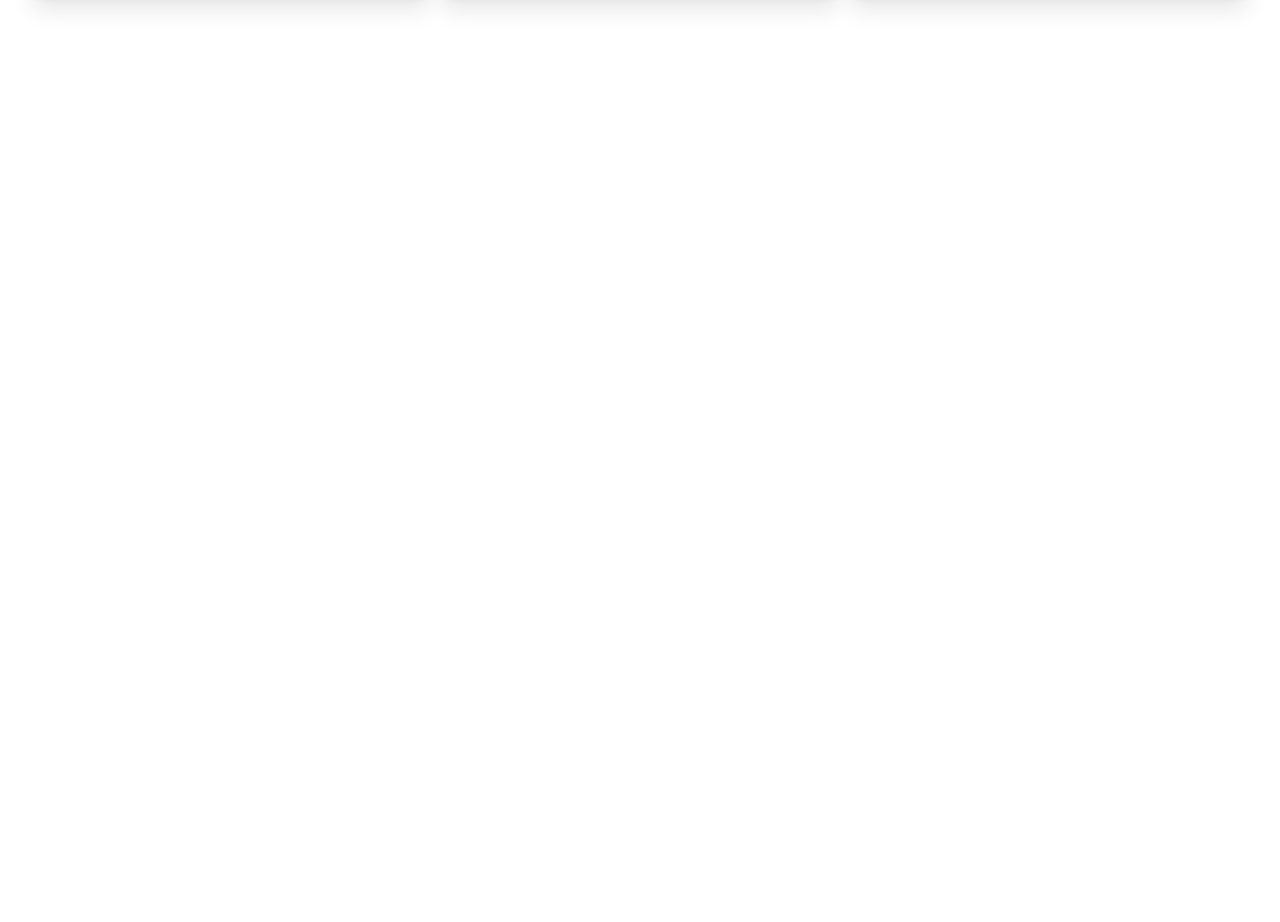
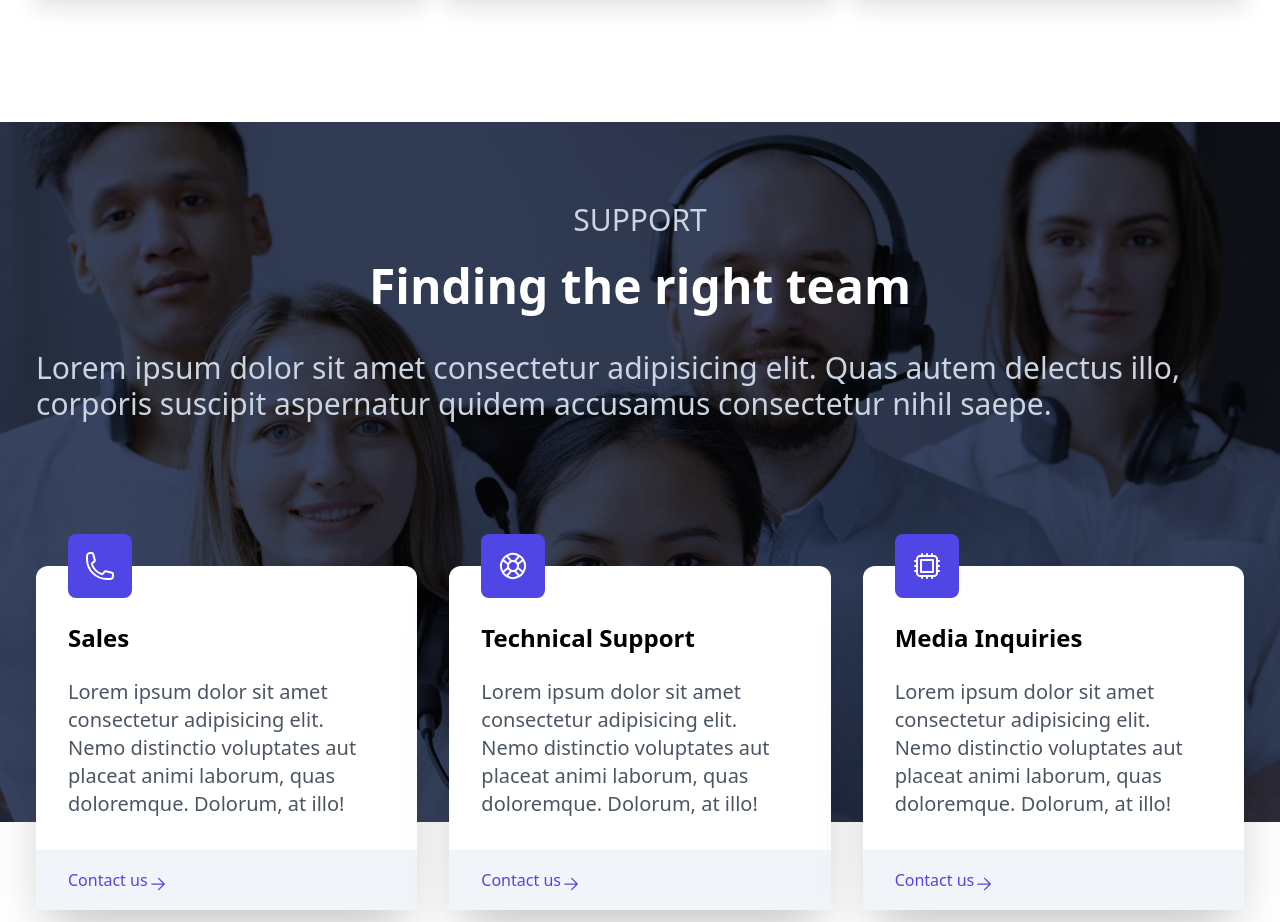
Before and after one commit to bihanviranga/tailwinds-business-site, a React (Create React App) app: page / in a window 1280 px wide. Shown: the part 1260-2182 px from the top of the page. Before the commit the page ends 1382 px from the top, so only its background shows below. Built offline with nearby package versions, Linux system fonts and the light colour scheme.

Commit message:
Implement support section

```diff
--- a/src/App.js
+++ b/src/App.js
@@ -1,6 +1,7 @@
 import Navbar from './components/Navbar';
 import Hero from './components/Hero';
 import About from './components/About';
+import Support from './components/Support';
 
 function App() {
   return (
@@ -8,6 +9,7 @@
       <Navbar />
       <Hero />
       <About />
+      <Support />
     </>
   );
 }
--- a/src/components/Navbar.jsx
+++ b/src/components/Navbar.jsx
@@ -31,7 +31,7 @@
           <button className='px-8 py-3'>Sign Up</button>
         </div>
 
-        <div className='md:hidden' onClick={handleMenuButtonClick}>
+        <div className='md:hidden mr-4' onClick={handleMenuButtonClick}>
           {navMenuVisible
             ? <XMarkIcon className='w-8' />
             : <Bars3Icon className='w-8' />
--- /dev/null
+++ b/src/components/Support.jsx
@@ -0,0 +1,96 @@
+import { PhoneIcon, ArrowSmallRightIcon, CpuChipIcon, LifebuoyIcon } from '@heroicons/react/24/outline';
+
+import supportImg from '../assets/support.jpg';
+
+function Support() {
+  return (
+    <div className="w-full h-screen mt-24">
+      <div className="w-full h-[700px] bg-gray-900/90 absolute">
+        <img
+          className="w-full h-full object-cover mix-blend-overlay"
+          src={supportImg}
+          alt="support"
+        />
+      </div>
+
+      <div className="max-w-[1240px] mx-auto text-white relative">
+        <div className="px-4 py-12">
+          <h2 className="pt-8 text-slate-300 uppercase text-center text-3xl">
+            Support
+          </h2>
+          <h3 className="text-5xl font-bold py-6 text-center">
+            Finding the right team
+          </h3>
+          <p className="py-4 text-3xl text-slate-300">
+            Lorem ipsum dolor sit amet consectetur adipisicing elit.
+            Quas autem delectus illo, corporis suscipit aspernatur quidem
+            accusamus consectetur nihil saepe.
+          </p>
+        </div>
+
+        <div className="grid grid-cols-1 lg:grid-cols-3 relative gap-x-8 gap-y-16 px-4
+          pt-12 sm:pt-20 text-black"
+        >
+          <div className="bg-white rounded-xl shadow-2xl">
+            <div className="p-8">
+              <PhoneIcon className="w-16 p-4 bg-indigo-600 text-white rounded-lg mt-[-4rem]"/>
+              <h3 className="font-bold text-2xl my-6">
+                Sales
+              </h3>
+              <p className="text-gray-600 text-xl">
+                Lorem ipsum dolor sit amet consectetur adipisicing elit.
+                Nemo distinctio voluptates aut placeat animi laborum, quas doloremque.
+                Dolorum, at illo!
+              </p>
+            </div>
+            <div className="bg-slate-100 pl-8 py-4">
+              <p className="flex items-center text-indigo-600">
+                Contact us <ArrowSmallRightIcon className="w-5 mt-2"/>
+              </p>
+            </div>
+          </div>
+
+          <div className="bg-white rounded-xl shadow-2xl">
+            <div className="p-8">
+              <LifebuoyIcon className="w-16 p-4 bg-indigo-600 text-white rounded-lg mt-[-4rem]"/>
+              <h3 className="font-bold text-2xl my-6">
+                Technical Support
+              </h3>
+              <p className="text-gray-600 text-xl">
+                Lorem ipsum dolor sit amet consectetur adipisicing elit.
+                Nemo distinctio voluptates aut placeat animi laborum, quas doloremque.
+                Dolorum, at illo!
+              </p>
+            </div>
+            <div className="bg-slate-100 pl-8 py-4">
+              <p className="flex items-center text-indigo-600">
+                Contact us <ArrowSmallRightIcon className="w-5 mt-2"/>
+              </p>
+            </div>
+          </div>
+
+          <div className="bg-white rounded-xl shadow-2xl">
+            <div className="p-8">
+              <CpuChipIcon className="w-16 p-4 bg-indigo-600 text-white rounded-lg mt-[-4rem]"/>
+              <h3 className="font-bold text-2xl my-6">
+                Media Inquiries
+              </h3>
+              <p className="text-gray-600 text-xl">
+                Lorem ipsum dolor sit amet consectetur adipisicing elit.
+                Nemo distinctio voluptates aut placeat animi laborum, quas doloremque.
+                Dolorum, at illo!
+              </p>
+            </div>
+            <div className="bg-slate-100 pl-8 py-4">
+              <p className="flex items-center text-indigo-600">
+                Contact us <ArrowSmallRightIcon className="w-5 mt-2"/>
+              </p>
+            </div>
+          </div>
+        </div>
+      </div>
+    </div>
+  )
+}
+
+export default Support
```
